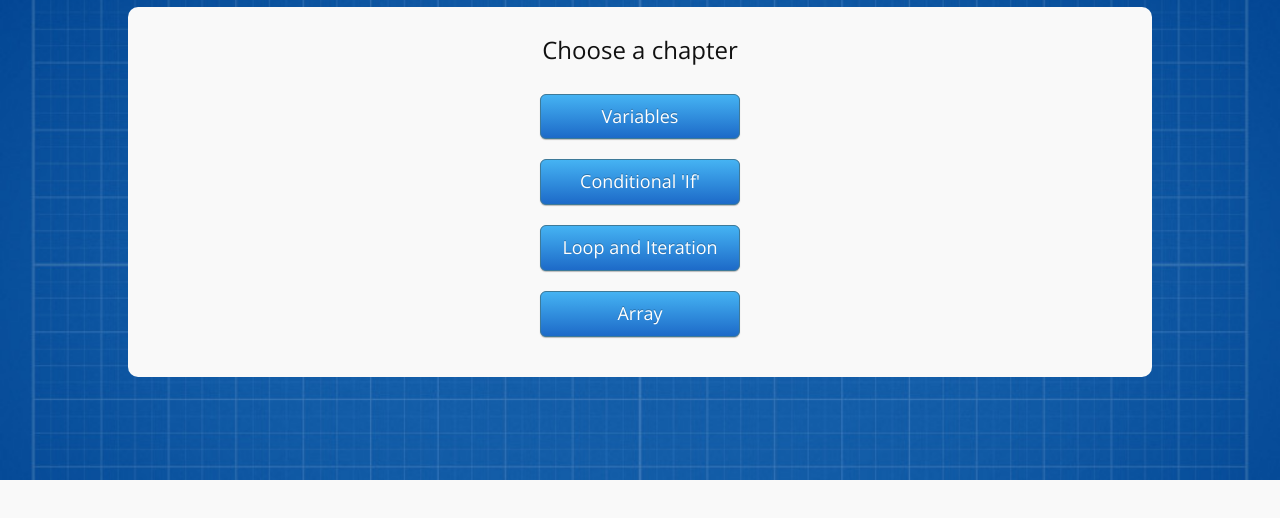
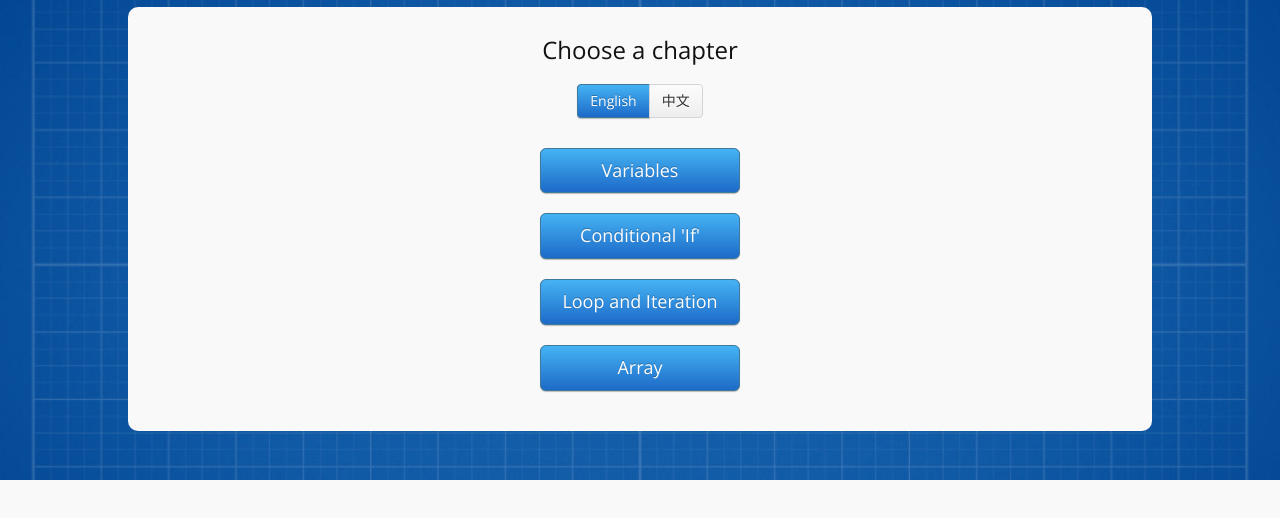
Before and after one commit to cupnoodle/trycoding, a plain HTML site: page index.html in a window 1280 px wide. Shown: the part 120-638 px from the top of the page. Drawn offline with nearby package versions, Linux system fonts and the light colour scheme.

Commit message:
Added Language toggle
Added a basic language toggle to easily switch between Simplified
Chinese and English
(Only accessible on the main page)

```diff
--- a/index.html
+++ b/index.html
@@ -18,7 +18,12 @@
       <p class="logo">Try Coding <i class="fa fa-code"></i></p>
     </div>
     <div class="content" style="text-align:center;">
-      <h3> Choose a chapter </h3><br>
+      <h3> Choose a chapter </h3>
+      <h3><div class="btn-group">
+        <button type="button" class="btn btn-primary">English</button>
+        <button type="button" class="btn btn-default" onclick="javascript:window.location = 'zh/index.html'">中文</button>
+      </div></h3><br>
+
         <a href="variables.html" class="btn btn-primary btn-lg" style="width:200px">Variables</a><br><br>
         <a href="if.html" class="btn btn-primary btn-lg" style="width:200px">Conditional 'If'</a><br><br>
         <a href="loop.html" class="btn btn-primary btn-lg" style="width:200px">Loop and Iteration</a><br><br>
```
Also changed, not shown: zh/index.html (+6 -1 lines).
